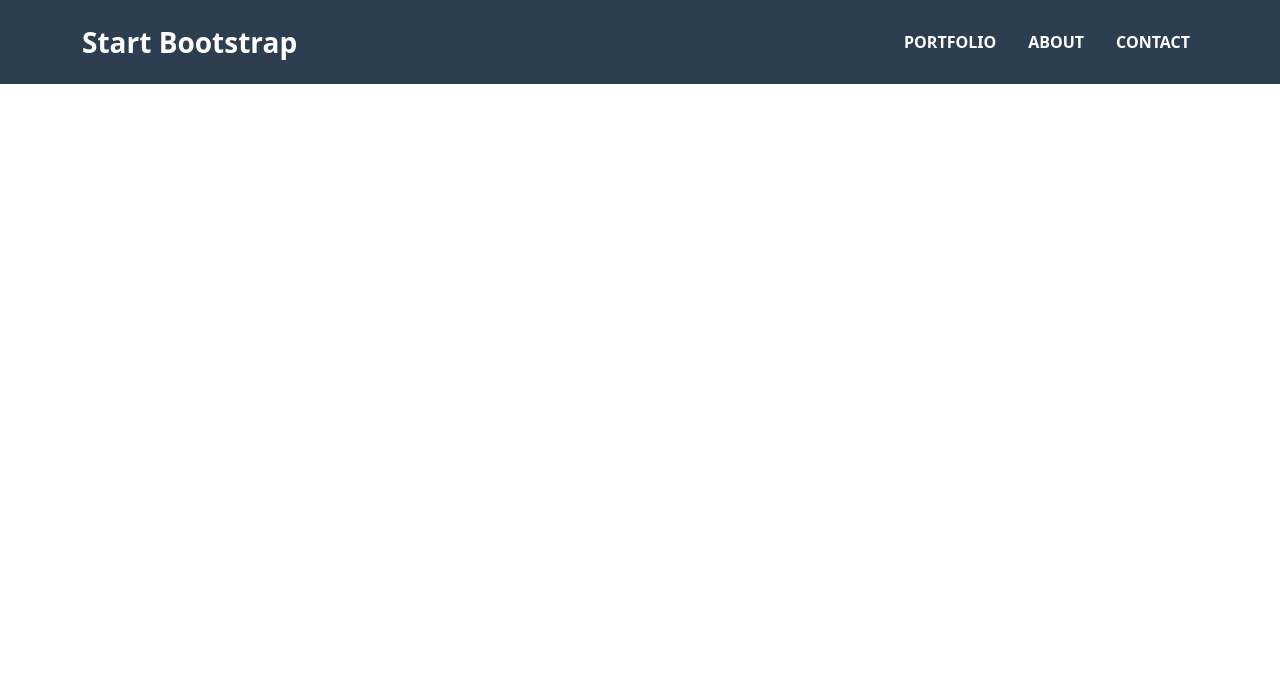
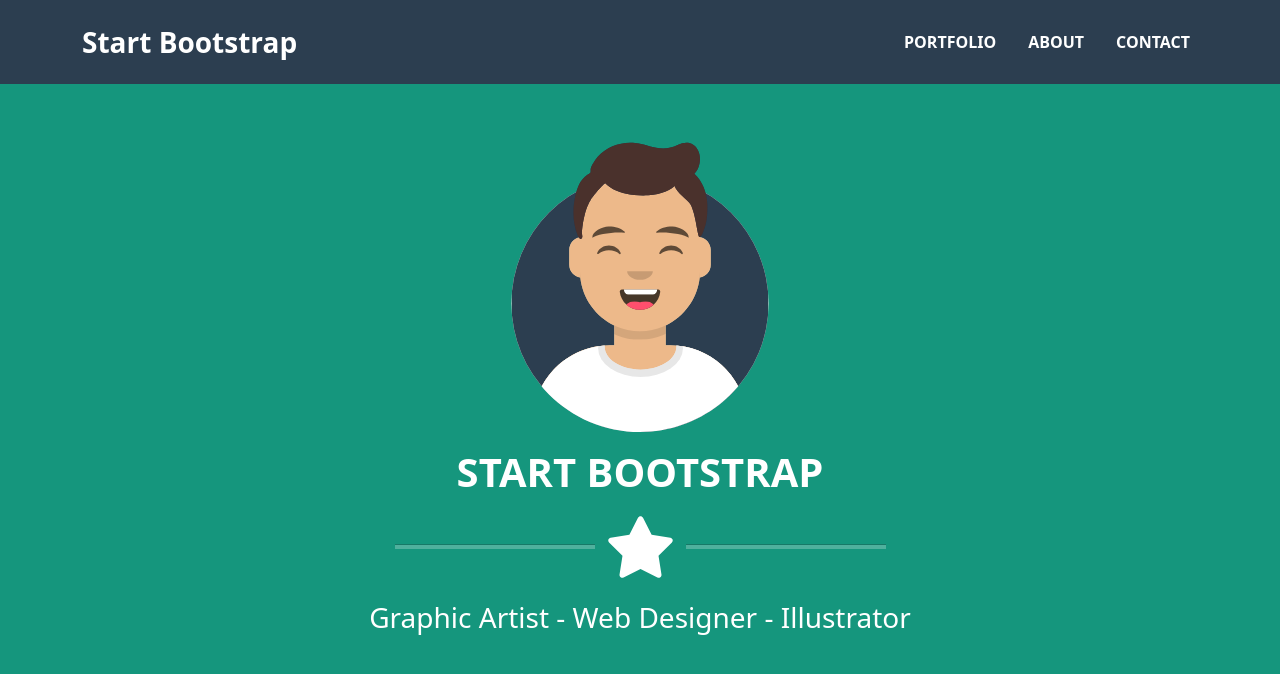
Before and after one commit to hanadiweldali/Start-Bootstrap, a React (Vite) app: page / in a window 1280 px wide. Shown: the top 674 px of the page. Built offline with nearby package versions, Linux system fonts and the light colour scheme.

Commit message:
Build hero section

```diff
--- a/package.json
+++ b/package.json
@@ -10,6 +10,8 @@
     "preview": "vite preview"
   },
   "dependencies": {
+    "@fortawesome/free-solid-svg-icons": "^7.1.0",
+    "@fortawesome/react-fontawesome": "^3.1.1",
     "bootstrap": "^5.3.8",
     "react": "^19.2.0",
     "react-dom": "^19.2.0"
--- a/src/App.jsx
+++ b/src/App.jsx
@@ -1,9 +1,11 @@
 import React from 'react'
 import Navbar from './navbar/Navbar'
+import Hero  from './hero/Hero'
 export default function App() {
   return (
     <>
    <Navbar/>
+   <Hero/>
     </>
   )
 }
--- /dev/null
+++ b/src/hero/Hero.jsx
@@ -0,0 +1,23 @@
+import React from 'react'
+import styles from './hero.module.css'
+import { FontAwesomeIcon } from '@fortawesome/react-fontawesome'
+import { faStar } from '@fortawesome/free-solid-svg-icons'
+import manImg from './../assets/img/avataaars.svg'
+export default function Hero() {
+  return (
+    <>
+    <section className={`min-vh-100 ${styles.mainbgcolor}`}>
+        <div className='d-flex flex-column gap-3 justify-content-center align-items-center p-5'>
+ <img src={manImg} alt="" />
+ <h1 className='text-white fs-1 fw-bold'>START BOOTSTRAP</h1>
+ <div className='d-flex gap-2 align-items.center'>
+     <hr className='  mt-4' />
+   <FontAwesomeIcon icon={faStar} className={styles.starIcon}  style={{ color: '#ffffff' }} />
+      <hr className=' mt-4' />
+ </div>
+ <p className='text-white fs-3'>Graphic Artist - Web Designer - Illustrator</p>
+  </div>
+    </section>
+    </>
+  )
+}
--- /dev/null
+++ b/src/hero/hero.module.css
@@ -0,0 +1,16 @@
+img{
+    width: 300px;
+    height: 300px;
+}
+hr{
+    height: 5px;
+    width: 200px;
+    background-color: white;
+}
+.starIcon {
+  font-size: 60px;
+  /* background-color: yellow; */
+}
+.mainbgcolor{
+    background-color: #15967d;
+}
```
Also changed, not shown: src/assets/img/avataaars.svg (added), 1 other file (tests, documents, lock files or other folders).
